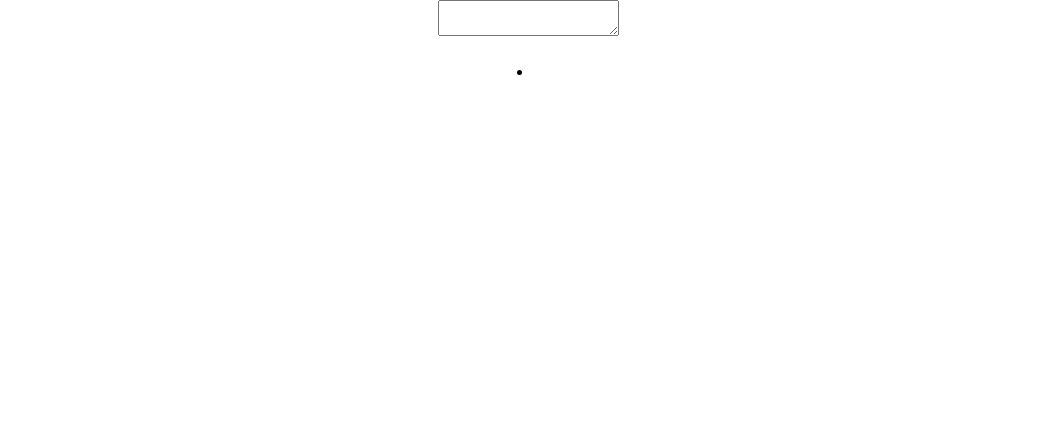
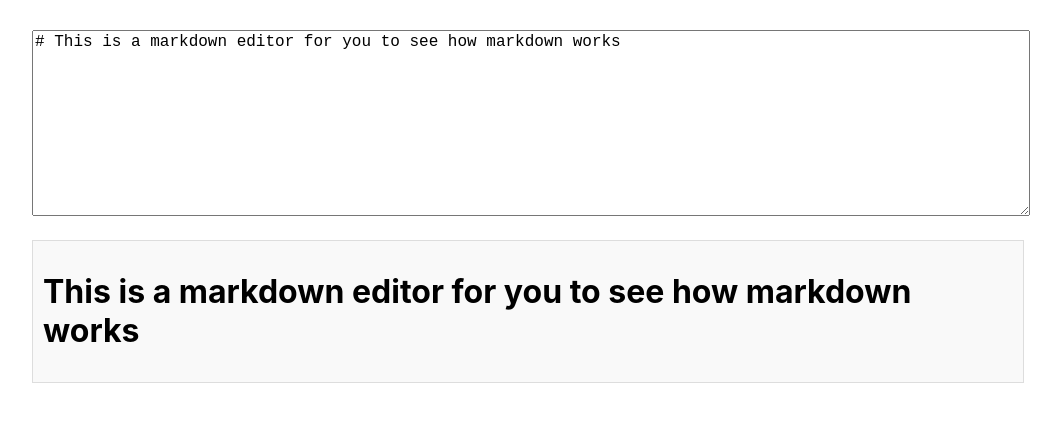
Before and after one commit to cpt-bob/markdown-previewer, a React (Create React App) app: page / in a window 1280 px wide. Shown: the top 422 px of the page, without its empty margins (112-1173 px from the left). Built offline with nearby package versions, Linux system fonts and the light colour scheme.

Commit message:
completed moving everything into their own componets and intergrating them to work together.

```diff
--- a/package.json
+++ b/package.json
@@ -6,6 +6,7 @@
     "@testing-library/jest-dom": "^5.17.0",
     "@testing-library/react": "^13.4.0",
     "@testing-library/user-event": "^13.5.0",
+    "marked": "^14.1.0",
     "react": "^18.3.1",
     "react-dom": "^18.3.1",
     "react-scripts": "5.0.1",
--- a/src/App.css
+++ b/src/App.css
@@ -1,38 +1,23 @@
 .App {
-  text-align: center;
-}
-
-.App-logo {
-  height: 40vmin;
-  pointer-events: none;
-}
-
-@media (prefers-reduced-motion: no-preference) {
-  .App-logo {
-    animation: App-logo-spin infinite 20s linear;
-  }
-}
-
-.App-header {
-  background-color: #282c34;
-  min-height: 100vh;
   display: flex;
   flex-direction: column;
   align-items: center;
-  justify-content: center;
-  font-size: calc(10px + 2vmin);
-  color: white;
+  padding: 20px;
 }
 
-.App-link {
-  color: #61dafb;
+.editor-container,
+.preview-container {
+  width: 80%;
+  margin: 10px 0;
 }
 
-@keyframes App-logo-spin {
-  from {
-    transform: rotate(0deg);
-  }
-  to {
-    transform: rotate(360deg);
-  }
+textarea {
+  width: 100%;
+  font-size: 16px;
 }
+
+.preview {
+  border: 1px solid #ddd;
+  padding: 10px;
+  background: #f9f9f9;
+}
--- a/src/App.js
+++ b/src/App.js
@@ -1,26 +1,20 @@
+import React, { useState } from "react";
+import Editor from "./Editor";
+import Preview from "./Preview";
 import "./App.css";
 
 function App() {
+  const [markdown, setMarkdown] = useState(
+    "# This is a markdown editor for you to see how markdown works"
+  );
+
   return (
     <div className="App">
       <div className="editor-container">
-        <div className="toolbar"></div>
-        <textarea id="editor" type="text"></textarea>
+        <Editor id="editor" onChange={setMarkdown} initialValue={markdown} />
       </div>
-      <div className="converter"></div>
       <div className="preview-container">
-        <div className="toolbar"></div>
-        <div className="preview" id="preview">
-          <h1></h1>
-          <h2></h2>
-          <a></a>
-          <p id="inline-code"></p>
-          <p id="code-block"></p>
-          <li></li>
-          <blockquote></blockquote>
-          <img />
-          <p id="bolded-text"></p>
-        </div>
+        <Preview id="preview" markdown={markdown} />
       </div>
     </div>
   );
--- /dev/null
+++ b/src/Editor.js
@@ -0,0 +1,29 @@
+import React, { useState, useEffect } from "react";
+
+function Editor({ onChange, initialValue }) {
+  const [text, setText] = useState("");
+
+  useEffect(() => {
+    setText(initialValue);
+  }, [initialValue]);
+
+  const handleChange = (event) => {
+    const newText = event.target.value;
+    setText(newText);
+    if (onChange) {
+      onChange(newText);
+    }
+  };
+
+  return (
+    <textarea
+      value={text}
+      onChange={handleChange}
+      placeholder="Enter markdown here"
+      rows="10"
+      columns="50"
+    />
+  );
+}
+
+export default Editor;
--- /dev/null
+++ b/src/Preview.js
@@ -0,0 +1,14 @@
+import React from "react";
+import { marked } from "marked";
+
+function Preview({ markdown }) {
+  const getMarkdownText = () => {
+    return { __html: marked(markdown, { breaks: true }) };
+  };
+
+  return (
+    <div className="preview" dangerouslySetInnerHTML={getMarkdownText()} />
+  );
+}
+
+export default Preview;
```
Also changed, not shown: 1 other file (tests, documents, lock files or other folders).
